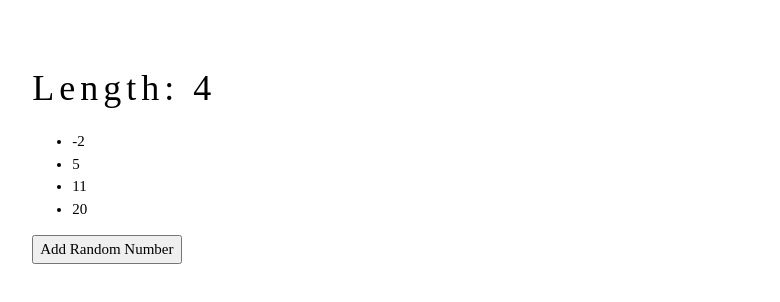
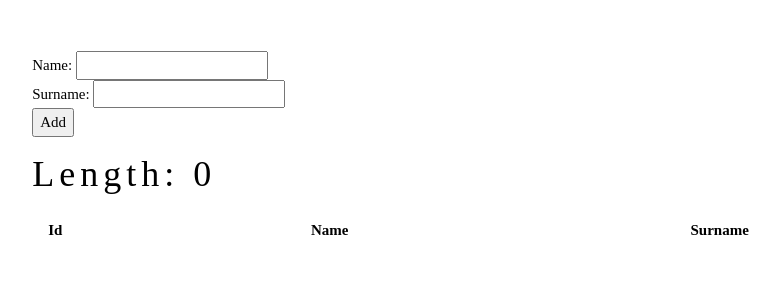
Before and after one commit to yakintech/turkiye-finans-7-react-tutorial, a React (Create React App) app: page / in a window 1280 px wide. Shown: the top 302 px of the page, without its empty margins (19-799 px from the left). Built offline with nearby package versions, Linux system fonts and the light colour scheme.

Commit message:
react state array operations

```diff
--- a/src/App.tsx
+++ b/src/App.tsx
@@ -1,10 +1,9 @@
-import StateArraySample2 from "./state/StateArraySample2"
-
+import StateInputAndArraySample from "./state/StateInputAndArraySample"
 
 function App() {
 
   return (<>
-    <StateArraySample2/>
+    <StateInputAndArraySample/>
   </>)
 }
 
--- /dev/null
+++ b/src/state/StateInputAndArraySample.tsx
@@ -0,0 +1,74 @@
+import React, { useState } from 'react'
+
+function StateInputAndArraySample() {
+
+    const [name, setname] = useState<string>('');
+    const [surname, setsurname] = useState<string>('');
+
+    const [users, setusers] = useState<any[]>([]);
+
+
+    const add = () => {
+
+        if (name != "" && surname != "") {
+            const newUser = {
+                id: users.length + 1,
+                name,
+                surname
+            }
+
+            setusers([...users, newUser]);
+        }
+
+    }
+
+    const deleteUser = (id: number) => {
+
+        var filteredUser = users.filter(q => q.id != id);
+        setusers([...filteredUser])
+
+    }
+
+
+    return (<>
+        <div>
+            <label htmlFor="">Name: </label>
+            <input type='text' onChange={(e) => setname(e.target.value)} />
+        </div>
+
+        <div>
+            <label htmlFor="">Surname: </label>
+            <input type='text' onChange={(e) => setsurname(e.target.value)} />
+        </div>
+
+        <div>
+            <button onClick={add}>Add</button>
+        </div>
+        <div>
+            <h1>Length: {users.length}</h1>
+            <table className='w3-table'>
+                <thead>
+                    <tr>
+                        <th>Id</th>
+                        <th>Name</th>
+                        <th>Surname</th>
+                    </tr>
+                </thead>
+                <tbody>
+                    {
+                        users && users.map((item: any) => {
+                            return <tr>
+                                <td>{item.id}</td>
+                                <td>{item.name}</td>
+                                <td>{item.surname}</td>
+                                <td><button className='w3-button w3-red' onClick={() => deleteUser(item.id)}>Delete</button></td>
+                            </tr>
+                        })
+                    }
+                </tbody>
+            </table>
+        </div>
+    </>)
+}
+
+export default StateInputAndArraySample
```
Also changed, not shown: src/state/StateInputSample.tsx (added, +25 -0 lines), src/state/StateObjectArraySample3.tsx (added, +51 -0 lines).
